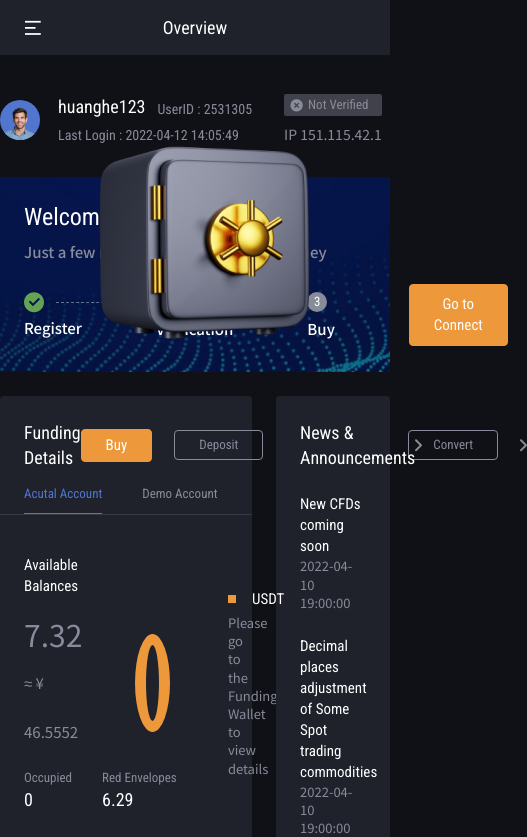
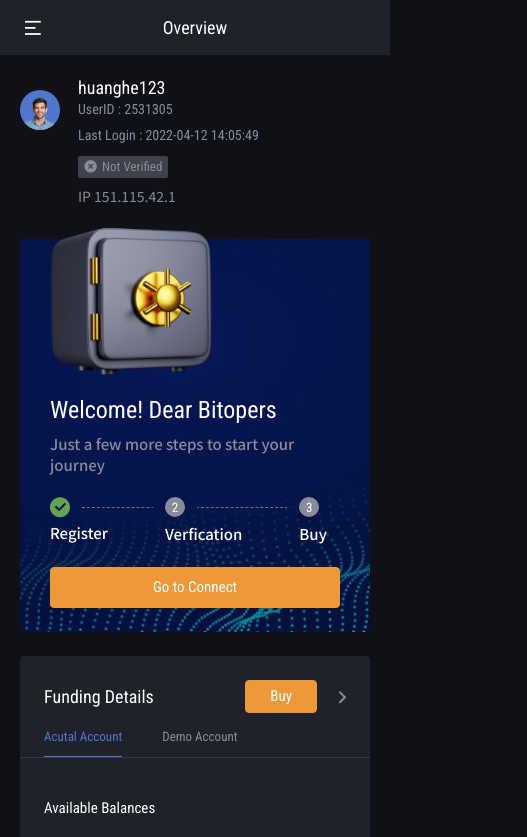
Before and after one commit to SashaSamoylov/deploy-crypto-exchange, a Vue app: page /overview in a window 390 px wide. Shown: the top 837 px of the page, 527 px wide, since content can reach past the window. Built offline with nearby package versions, Linux system fonts and the light colour scheme.

Commit message:
overview page

```diff
--- a/src/assets/styles/overview/_overview.scss
+++ b/src/assets/styles/overview/_overview.scss
@@ -1,9 +1,22 @@
 .overview {
     padding: 39px 0 32px;
+    @include m-block() {
+        padding: 20px 20px 0;
+    }
+    &-body {
+        .row {
+            @include m-block() {
+                flex-wrap: wrap;
+            }
+        }
+    }
     &-top {
         display: flex;
         flex-direction: row;
         margin-bottom: 32px;
+        &__user {
+            flex-wrap: wrap;
+        }
         .user {
             &-img {
                 width: 40px;
@@ -31,6 +44,11 @@
                 }
             }
             &-ip {
+                @include sm-block() {
+                    width: 100%;
+                    margin-left: 58px !important;
+                    margin-top: 10px;
+                }
                 .verified {
                     background-color: rgba(136, 139, 154, 0.4);
                     border-radius: 2px;
@@ -44,6 +62,7 @@
                     color: $gray-light;
                     display: flex;
                     align-items: center;
+                    width: fit-content;
                     .icon-plus-btn {
                         transform: rotate(45deg);
                         margin-right: 5px;
@@ -58,7 +77,11 @@
     &-header {
         position: relative;
         display: flex;
+        flex-wrap: wrap;
         padding: 24px 24px 26px;
+        @include sm-block() {
+            padding: 0 30px 24px;
+        }
         &__bg {
             position: absolute;
             top: 0;
@@ -66,6 +89,17 @@
             width: 100%;
             height: 100%;
             z-index: 1;
+            .mobile {
+                display: none;
+            }
+            img {
+                @include sm-block() {
+                    display: none;
+                    &.mobile {
+                        display: block;
+                    }
+                }
+            }
         }
         &__content {
             position: relative;
@@ -76,6 +110,10 @@
             font-size: 15px;
             line-height: 140%;
             color: $gray-light;
+            @include m-block() {
+                order: 2;
+                width: 100%;
+            }
             h3 {
                 font-family: $roboto;
                 font-style: normal;
@@ -90,6 +128,9 @@
                 display: flex;
                 align-items: center;
                 color: $white;
+                @include sm-block() {
+                    flex-wrap: wrap;
+                }
                 &-items {
                     display: flex;
                     position: relative;
@@ -106,6 +147,9 @@
                     .item {
                         margin-left: 74px;
                         z-index: 2;
+                        @include sm-block() {
+                            margin-left: 57px;
+                        }
                         &:first-child {
                             margin-left: 0;
                         }
@@ -132,6 +176,9 @@
                                 position: absolute;
                                 top: 50%;
                                 transform: translateY(-50%);
+                                @include sm-block() {
+                                    background-color: #07164C;
+                                }
                             }
                             &::before {
                                 left: -12px;
@@ -149,8 +196,17 @@
                 }
                 &-btn {
                     margin-left: 74px;
+                    @include sm-block() {
+                        width: 100%;
+                        margin-left: 0;
+                        margin-top: 23px;
+                    }
                     button {
                         padding: 9px 24px;
+                        @include sm-block() {
+                            width: 100%;
+                            justify-content: center;
+                        }
                     }
                 }
             }
@@ -162,6 +218,16 @@
             position: absolute;
             top: -55px;
             right: 63px;
+            @include m-block() {
+                width: 185px;
+                height: 185px;
+                position: relative;
+                order: 1;
+                top: inherit;
+                right: inherit;
+                margin-top: -30px;
+                margin-left: -10px;
+            }
         }
     }
     &-details {
@@ -169,6 +235,9 @@
         background-color: $gray;
         border-radius: 4px;
         padding: 24px 0;
+        @include m-block() {
+            width: 100%;
+        }
         &__top {
             border-bottom: 1px solid rgba(255, 255, 255, 0.1);
             padding: 0 24px;
@@ -191,6 +260,12 @@
                     button {
                         margin-right: 22px;
                         padding: 5px 24px;
+                        @include sm-block() {
+                            display: none;
+                            &:first-child {
+                                display: block;
+                            }
+                        }
                     }
                     i {
                         cursor: pointer;
@@ -224,8 +299,14 @@
             padding: 40px 24px 0;
             display: flex;
             align-items: center;
+            @include sm-block() {
+                flex-wrap: wrap;
+            }
             .balance {
                 width: 25%;
+                @include sm-block() {
+                    width: 100%;
+                }
                 h3 {
                     font-family: 'Roboto Condensed';
                     font-style: normal;
@@ -242,6 +323,10 @@
                     }
                     &__item {
                         margin-left: 30px;
+                        @include sm-block() {
+                            align-items: center;
+                            margin-left: 0;
+                        }
                         &:first-child {
                             margin-left: 0;
                         }
@@ -253,6 +338,9 @@
                             line-height: 140%;
                             color: $gray-light;
                             white-space: nowrap;
+                            @include sm-block() {
+                                margin-right: 12px;
+                            }
                         }
                         span {
                             font-family: $roboto;
@@ -267,6 +355,11 @@
                 &-chart {
                     width: 75%;
                     padding-left: 60px;
+                    @include sm-block() {
+                        width: 100%;
+                        padding-left: 0;
+                        margin-top: 24px;
+                    }
                     &__circle {
                         width: 98px;
                         height: 98px;
@@ -310,6 +403,10 @@
     &-news {
         width: calc(100% / 3 - 16px);
         margin-left: auto;
+        @include m-block() {
+            width: 100%;
+            margin-top: 24px;
+        }
         &__title {
             margin-bottom: 24px;
             h3 {
@@ -349,6 +446,13 @@
         width: calc(100% / 3 - 16px);
         background-color: $gray;
         border-radius: 4px;
+        @include m-block() {
+            width: 100%;
+            margin-bottom: 24px;
+            &:last-child {
+                margin-bottom: 0;
+            }
+        }
         &__header {
             display: flex;
             align-items: center;
--- a/src/views/Overview.vue
+++ b/src/views/Overview.vue
@@ -6,9 +6,9 @@
             <img src="img/user.png" alt="">
           </div>
           <div class="user-info">
-            <div class="mb-1.5 flex items-end">
+            <div class="mb-1.5 md:flex block items-end">
               <div class="name">huanghe123</div>
-              <div class="ml-3">UserID : 2531305</div>
+              <div class="md:ml-3">UserID : 2531305</div>
             </div>
             <div class="user-login">
               Last Login : 2022-04-12 14:05:49
@@ -26,6 +26,7 @@
       <div class="overview-header">
         <div class="overview-header__bg">
           <img src="img/overview_bg.png" alt="">
+          <img class="mobile" src="img/overview_mob_bg.png" alt="">
         </div>
         <div class="overview-header__content">
           <h3>Welcome! Dear Bitopers</h3>
@@ -74,15 +75,17 @@
               </div>
             </div>
             <div class="overview-details__body">
-              <div class="balance">
-                <h3>Available Balances</h3>
-                <div class="balance-count mt-4">7.32 <span>≈ ¥ 46.5552</span></div>
-                <div class="flex mt-4">
-                  <div class="balance-count__item">
+              <div class="balance md:block flex md:items-start items-end">
+                <div>
+                  <h3>Available Balances</h3>
+                  <div class="balance-count mt-4">7.32 <span>≈ ¥ 46.5552</span></div>
+                </div>
+                <div class="md:flex block mt-4 md:ml-0 ml-auto">
+                  <div class="balance-count__item md:block flex">
                     <h4>Occupied</h4>
                     <span>0</span>
                   </div>
-                  <div class="balance-count__item">
+                  <div class="balance-count__item md:block flex">
                     <h4>Red Envelopes</h4>
                     <span>6.29</span>
                   </div>
@@ -191,6 +194,30 @@
               <h4>Current Level</h4>
               <i class="icon-arrow rotate-180 ml-auto"></i>
             </div>
+            <div class="overview-block__body">
+              <div class="flex mb-5">
+                <div>
+                  <p class="text-xs">Accumulated Commission</p>
+                  <div><span class="text-white mr-1.5 text-lg">0</span> USDT</div>
+                </div>
+                <div class="ml-7">
+                  <p class="text-xs">Commission ratio</p>
+                  <div><span class="text-white mr-1.5 text-lg">5</span> %</div>
+                </div>
+              </div>
+              <div class="flex mb-2 text-white">
+                <h5>Total Referees</h5>
+                <span class="ml-auto">0</span>
+              </div>
+              <div class="flex mb-2 text-white">
+                <h5>Active Traders</h5>
+                <span class="ml-auto">0</span>
+              </div>
+              <div class="flex text-white">
+                <h5>Newly Referred</h5>
+                <span class="ml-auto">0</span>
+              </div>
+            </div>
           </div>
         </div>
       </div>
```
Also changed, not shown: public/img/overview_mob_bg.png (added).
